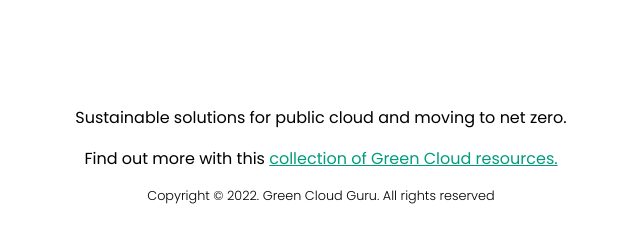
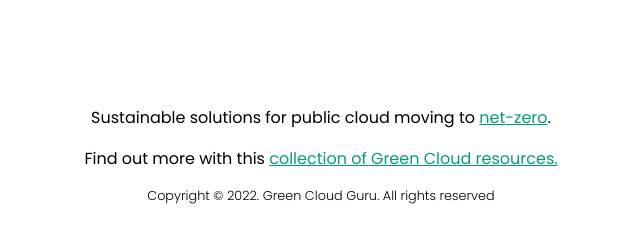
Before and after one commit to GreenCloudGuru/greencloudguru.github.io, a Jekyll site: the page built from index.html, in a window 1280 px wide. Shown: the part 412-655 px from the top of the page, without its empty margins (319-959 px from the left). Built offline with Jekyll 4.4.1, drawn with Linux system fonts in a browser that asks for light colours.

Commit message:
updated config

```diff
--- a/index.html
+++ b/index.html
@@ -3,5 +3,5 @@
 priority: 1.0
 ---
     <img class="logo" src="images/logo.png" alt="Green Cloud Guru">
-    <p class="center">Sustainable solutions for public cloud and moving to net zero.</p>
+    <p class="center">Sustainable solutions for public cloud moving to <a href="https://en.wikipedia.org/wiki/Carbon_neutrality">net-zero</a>.</p>
     <p class="center">Find out more with this <a href="https://github.com/GreenCloudGuru/green-cloud-resources">collection of Green Cloud resources.</a></p>
```
